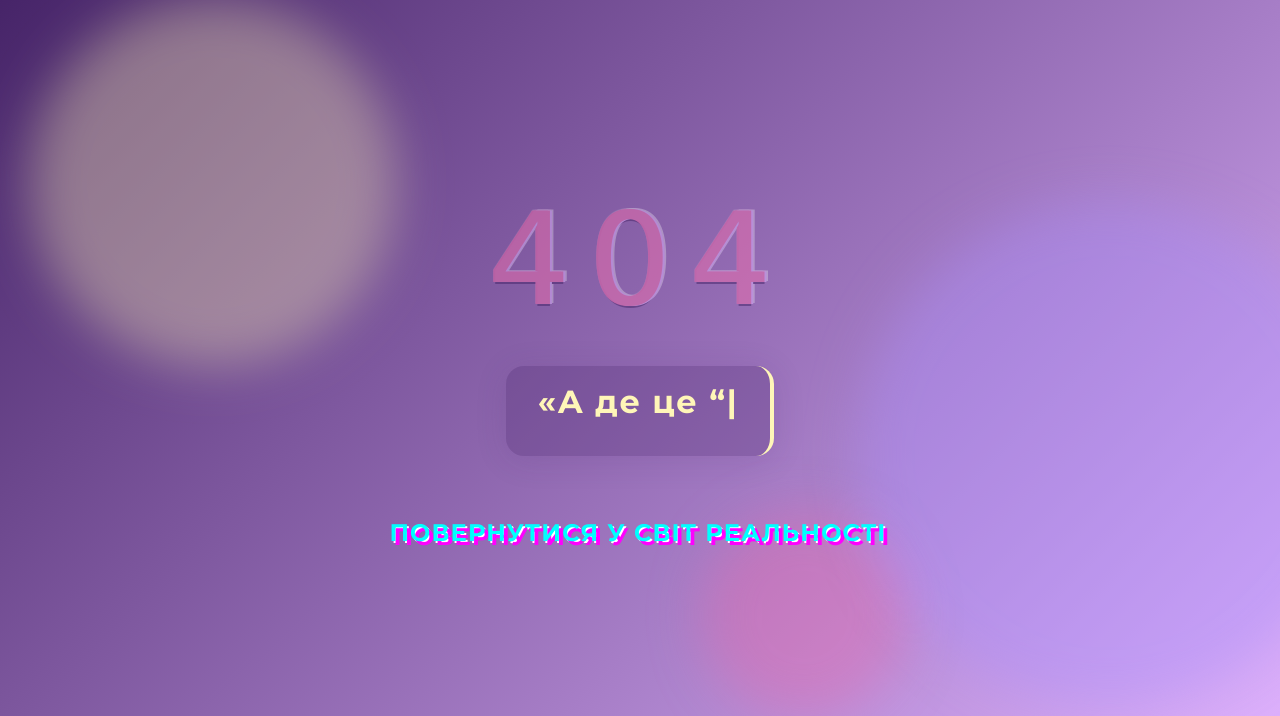
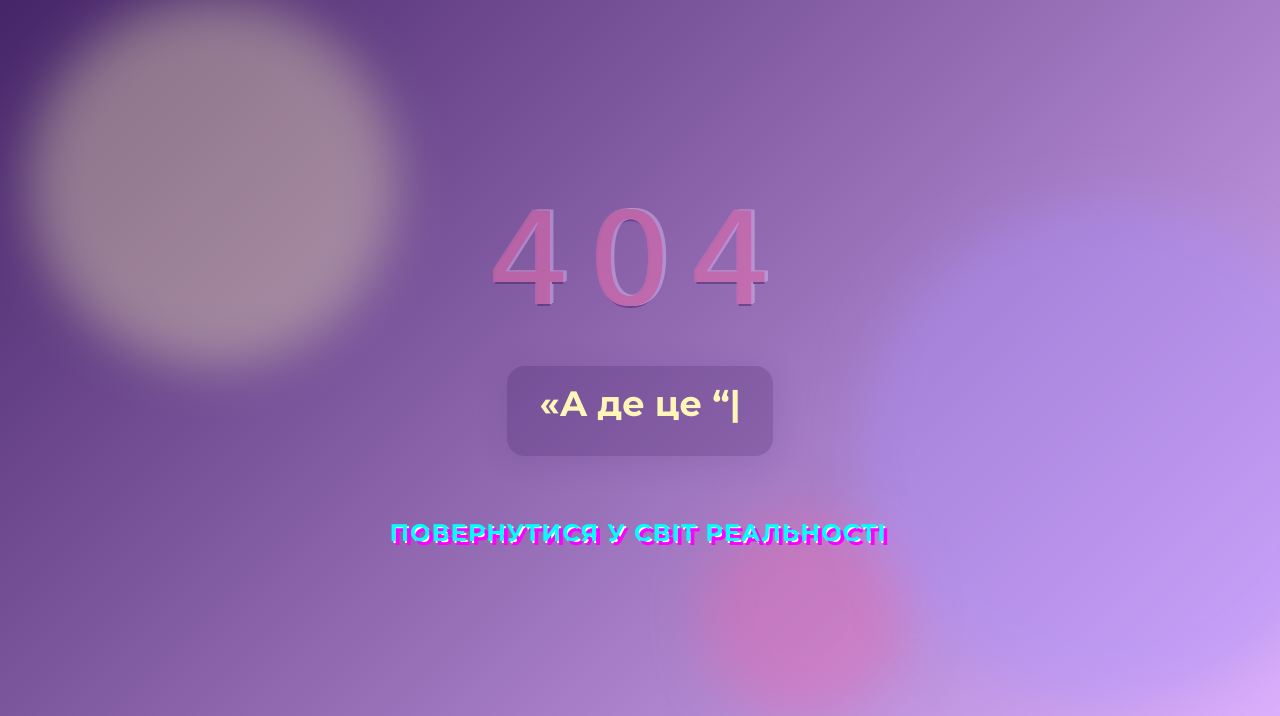
Before and after one commit to idollegendary/idollegendary.github.io, a PHP site: page /404/index.html in a window 1280 px wide. Shown: the part 33-749 px from the top of the page. Run offline with PHP 8.4, Linux system fonts and the light colour scheme; some web fonts are replaced.

Commit message:
Add files via upload

```diff
--- a/404/404.css
+++ b/404/404.css
@@ -91,7 +91,7 @@ body {
 
 .phrase {
   font-family: 'Montserrat', sans-serif;
-  font-size: 2rem;
+  font-size: 2.2rem;
   color: #fff6b8;
   background: rgba(68,34,102,0.26);
   border-radius: 18px;
@@ -99,16 +99,20 @@ body {
   min-height: 90px;
   margin-bottom: 2rem;
   box-shadow: 0 4px 32px #44226622;
+  transition: color 0.5s, background 0.7s;
   box-sizing: border-box;
   text-align: center;
   max-width: 90vw;
   user-select: none;
-  position: relative;
-  white-space: nowrap;
-  overflow: hidden;
-  border-right: .15em solid #fff6b8;
-  letter-spacing: .05em;
+  animation: fadeInOut 7s ease-in-out infinite;
+
+  /* Ось додаткові правила для переносу: */
+  word-wrap: break-word;     /* старий синтаксис для переносу слів */
+  overflow-wrap: break-word; /* сучасний стандарт */
+  word-break: break-word;    /* розбиває довгі слова */
+  white-space: normal;       /* дозволяє переносити текст на новий рядок */
 }
+
 
 @keyframes blink-caret {
   from, to { border-color: transparent }
```
